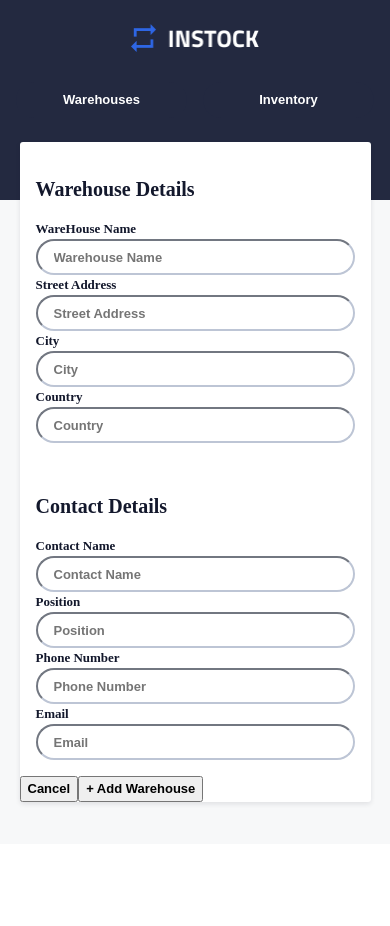
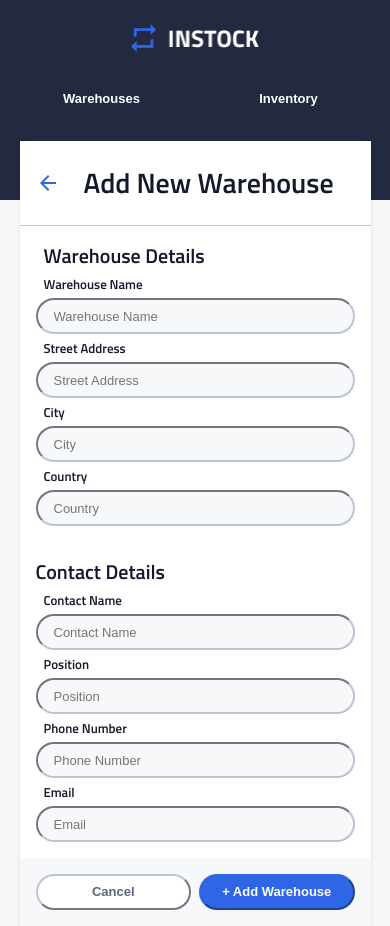
Before and after one commit to fstone-codes/ims, a React (Vite) app: page /warehouse/add in a window 390 px wide. Before the commit the page ends 844 px from the top, so only its background shows below. Built offline with nearby package versions, Linux system fonts and the light colour scheme.

Commit message:
complete mobile styling

```diff
--- a/src/components/WarehouseAddForm/WarehouseAddForm.jsx
+++ b/src/components/WarehouseAddForm/WarehouseAddForm.jsx
@@ -1,15 +1,19 @@
 import './WarehouseAddForm.scss'
-
+import backArrow from '../../assets/Icons/arrow_back-24px.svg'
 
 function WarehouseAddForm() {
 
 
     return (
         <div className="warehouseform-container">
+            <div className="warehouseform-container__top">
+                <img src={backArrow} alt="back arrow"></img>
+                <h1 className="warehouseform-container__title">Add New Warehouse</h1>
+            </div>
             <form>
                 <div className="warehouseform">
                     <h2 className="warehouseform__title"> Warehouse Details </h2>
-                    <label htmlFor="warehouseName" class="warehouseform__label-name">WareHouse Name</label>
+                    <label htmlFor="warehouseName" class="warehouseform__label-name">Warehouse Name</label>
                     <input
                         type="text"
                         name="warehouseName"
@@ -69,7 +73,7 @@ function WarehouseAddForm() {
                         className= "whcontactform__input-email"
                     ></input>
                 </div>
-                <div>
+                <div className="warehouseform__button">
                     <button type="button" class="warehouseform__button-cancel">Cancel</button>
                     <button type="submit" class="warehouseform__button-add">+ Add Warehouse</button>
                 </div>
--- a/src/components/WarehouseAddForm/WarehouseAddForm.scss
+++ b/src/components/WarehouseAddForm/WarehouseAddForm.scss
@@ -2,26 +2,39 @@
 @use '../../styles/partials/globals' as *;
 @use '../../styles/partials/variables' as *;
 
-
+*{
+    padding: 0rem;
+    margin: 0rem;
+}
 
 .warehouseform-container {
-    border-radius: 3px;
-    width: calc(100vw - 2rem);
     background-color: $White;
     box-shadow: 0px 2px 5px 0px #13182c1a;
     width: 90vw;
     margin: auto;
+    &__top {
+        display: flex;
+        padding-left: 1rem;
+        border-bottom: .0625rem $Cloud solid;
+    }
+    &__title {
+        padding: 1.5rem;
+    }
+
 }
 
 .warehouseform {
     display: flex;
     flex-direction: column;
     padding: 1rem;
+    row-gap: 0.25rem;
     &__title {
         @include mobile__sub-header;
+        padding-left: 0.5rem;
     }
     &__label-name, &__label-street, &__label-city, &__label-country  {
         @include mobile__buttons-labels;
+        padding-left: 0.5rem;
     }
     &__input-name, &__input-street, &__input-city, &__input-country {
         @include mobile__buttons-labels;
@@ -31,6 +44,9 @@
         padding-left: 1rem;
         padding-right: 1rem;
         border-color: $Cloud;
+        color: $Slate;
+        background-color: $Light-Grey;
+        font-weight: 400;
 
     }
 }
@@ -39,8 +55,10 @@
     display: flex;
     flex-direction: column;
     padding: 1rem;
+    row-gap: 0.25rem;
     &__label-contact, &__label-position, &__label-phone, &__label-email  {
         @include mobile__buttons-labels;
+        padding-left: 0.5rem;
     }
 
     &__input-contact, &__input-position, &__input-phone, &__input-email  {
@@ -51,5 +69,35 @@
         padding-left: 1rem;
         padding-right: 1rem;
         border-color: $Cloud;
+        color: $Slate;
+        background-color: $Light-Grey;
+        font-weight: 400;
     }
 }
+.warehouseform__button {
+    display: flex;
+    justify-content: center;
+    padding: 1rem;
+    column-gap: 0.5rem;
+    background-color: $Light-Grey;
+    &-cancel {
+        height: 2.25rem;
+        padding-left: 1rem;
+        padding-right: 1rem;
+        border-radius: 1.25rem;
+        border-color: $Cloud;
+        background-color: $White;
+        color: $Slate;
+        width: 100%;
+    }
+    &-add {
+        height: 2.25rem;
+        padding-left: 1rem;
+        padding-right: 1rem;
+        border-radius: 1.25rem;
+        background-color: $Instock-Indigo;
+        color: $White;
+        border-color: $Instock-Indigo;
+        width: 100%;
+    }
+}
--- a/src/styles/partials/_typography.scss
+++ b/src/styles/partials/_typography.scss
@@ -1,12 +1,12 @@
 @font-face {
-  font-family: "Titillium Web", sans-serif;
-  src: url("/assets/fonts/TitilliumWeb-Regular.ttf");
+  font-family: "Titillium Web";
+  src: url("/src/assets/fonts/TitilliumWeb-Regular.ttf");
   font-weight: 400;
 }
 
 @font-face {
-  font-family: "Titillium Web", sans-serif;
-  src: url("/assets/fonts/TitilliumWeb-SemiBold.ttf");
+  font-family: "Titillium Web";
+  src: url("/src/assets/fonts/TitilliumWeb-SemiBold.ttf");
   font-weight: 600;
 }
 
```
